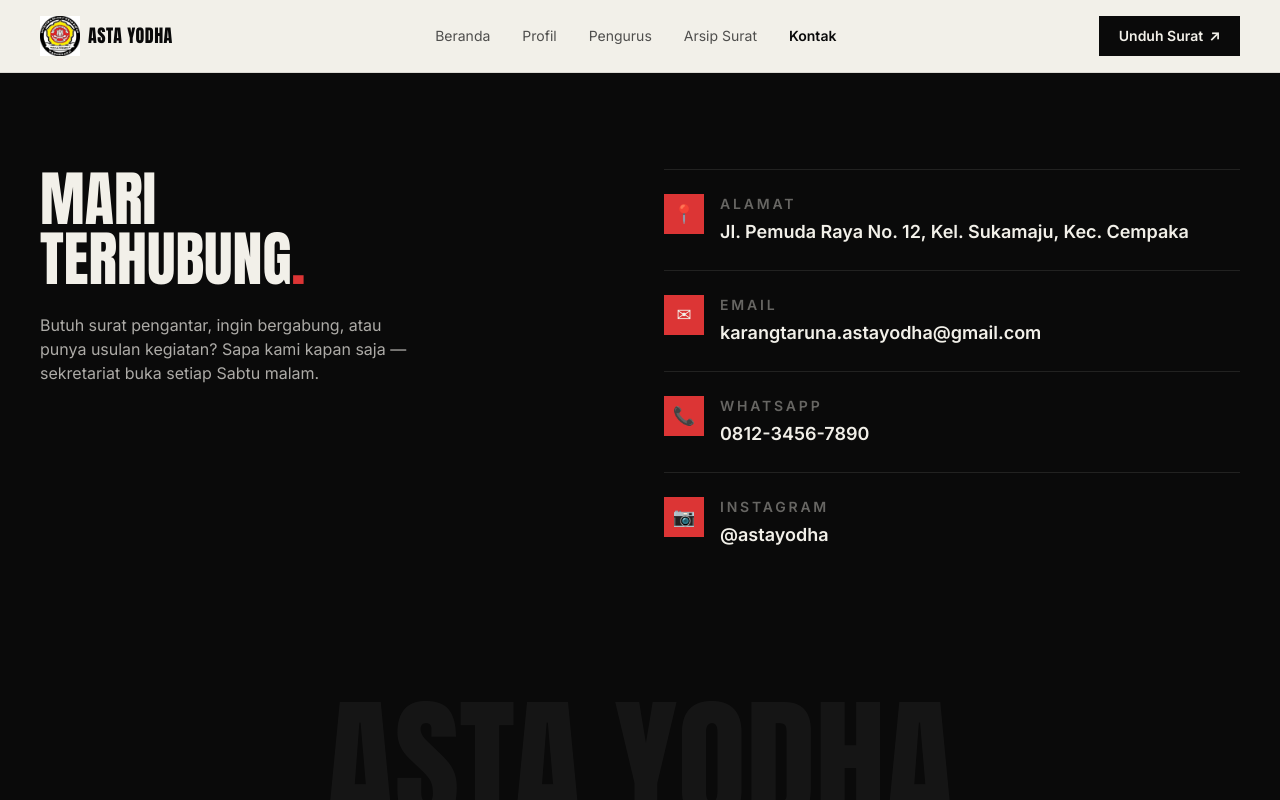
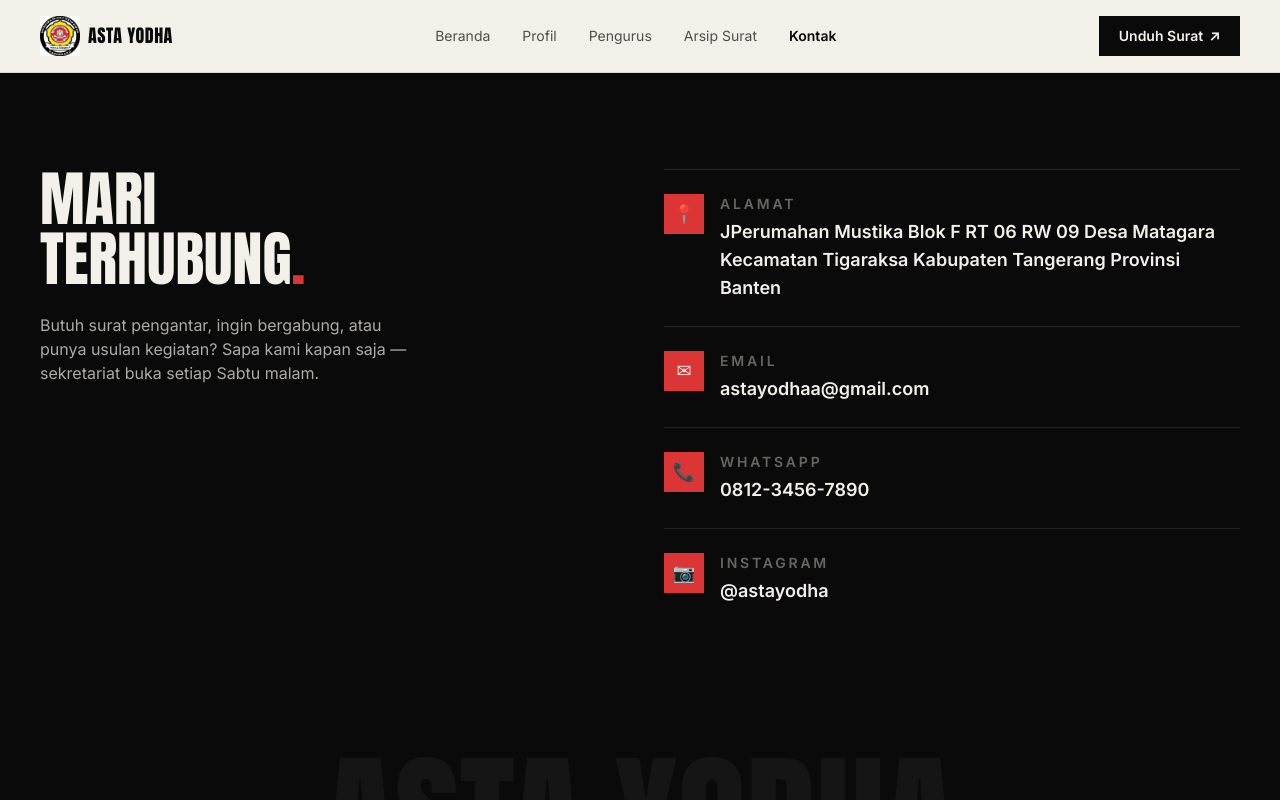
Before and after one commit to RafaelSiregar009/asta-yodha, a Next.js app: page /kontak in a window 1280 px wide. Shown: the top 800 px of the page. Built offline with nearby package versions, Linux system fonts and the light colour scheme.

Commit message:
Jelaskan perubahan di sini

```diff
--- a/src/app/kontak/page.tsx
+++ b/src/app/kontak/page.tsx
@@ -8,13 +8,13 @@ const kontak = [
   {
     icon: "📍",
     label: "Alamat",
-    value: "Jl. Pemuda Raya No. 12, Kel. Sukamaju, Kec. Cempaka",
+    value: "JPerumahan Mustika Blok F RT 06 RW 09 Desa Matagara Kecamatan Tigaraksa Kabupaten Tangerang Provinsi Banten",
   },
   {
     icon: "✉",
     label: "Email",
-    value: "karangtaruna.astayodha@gmail.com",
-    href: "mailto:karangtaruna.astayodha@gmail.com",
+    value: "astayodhaa@gmail.com",
+    href: "astayodha@gmail.com",
   },
   {
     icon: "📞",
--- a/src/app/profil/page.tsx
+++ b/src/app/profil/page.tsx
@@ -13,7 +13,7 @@ const sections = [
       <>
         <p>
           Karang Taruna Asta Yodha adalah wadah pengembangan generasi muda
-          yang berdiri sejak 2015 di Kelurahan Sukamaju. Kami lahir dari
+          yang berdiri sejak 2023 di Perumahan Mustika Blok F RT 06 RW 09 Desa Matagara Kecamatan Tigaraksa. Kami lahir dari
           semangat gotong royong pemuda kampung yang ingin berkontribusi
           nyata bagi lingkungannya.
         </p>
```
